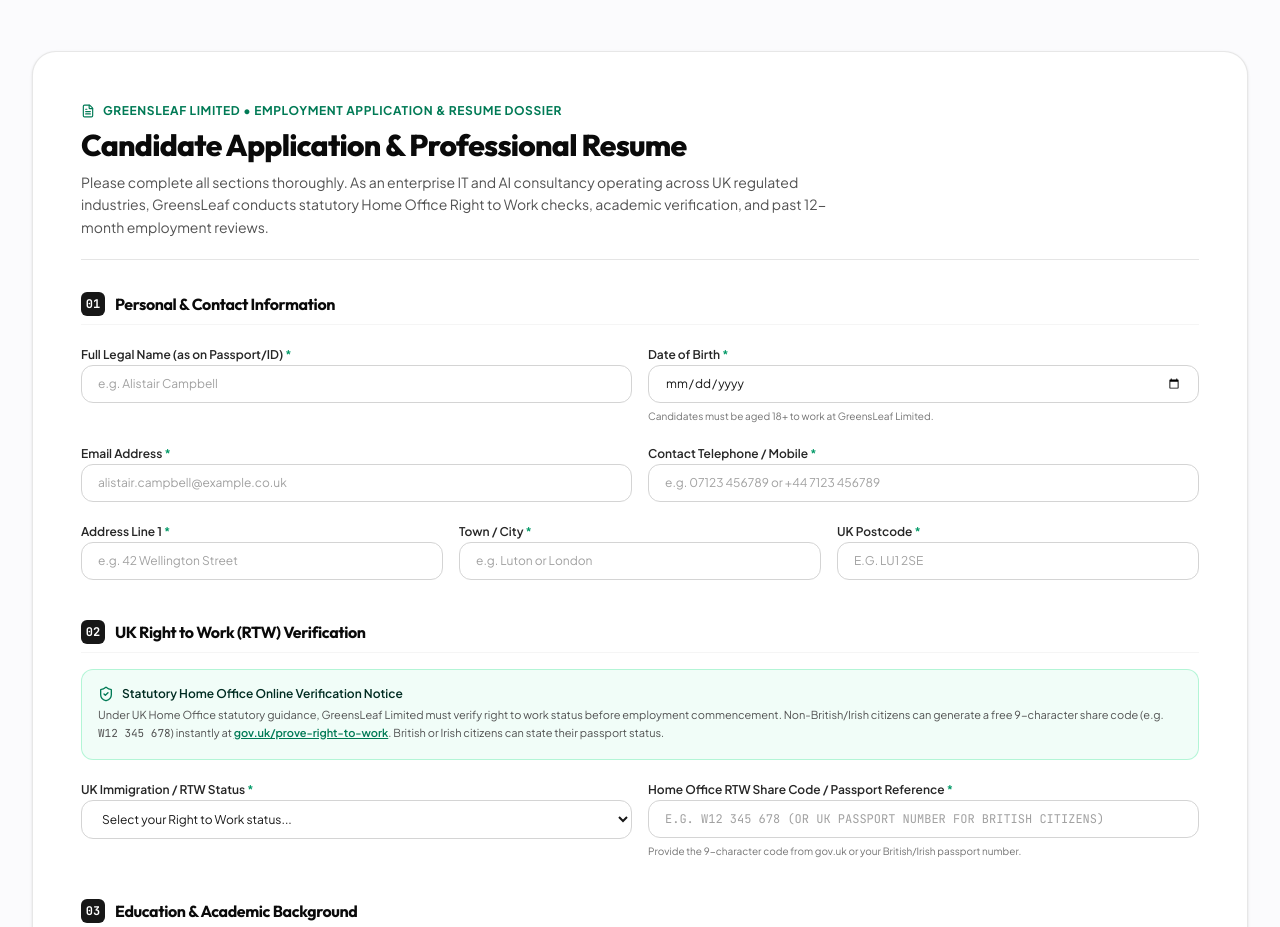
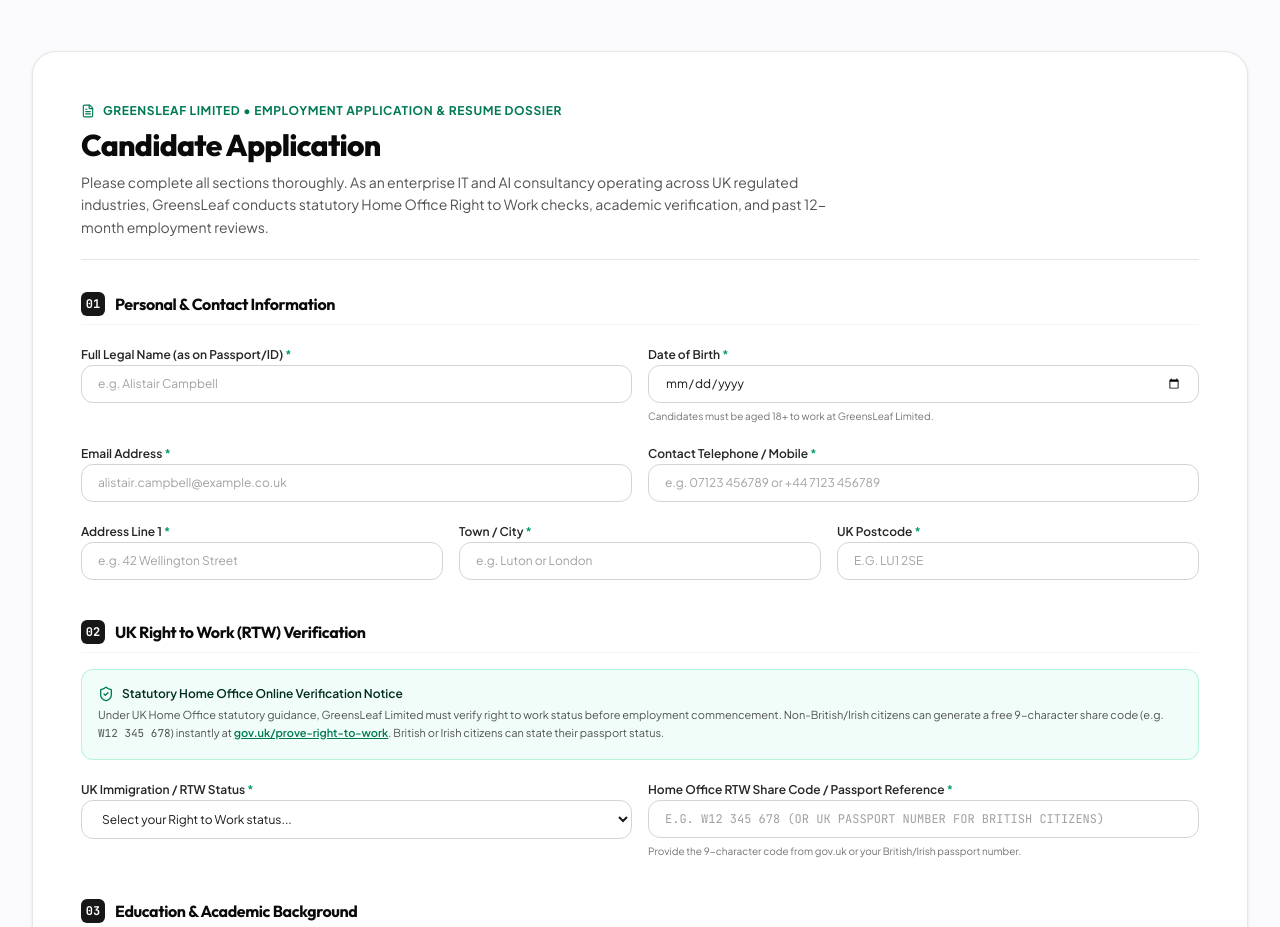
Before and after one commit to Cgn26/offshore, a React (Vite) app: page /careers in a window 1280 px wide. Shown: the part 2720-3647 px from the top of the page. Built offline with nearby package versions, Linux system fonts and the light colour scheme; the HTML template or start-up script is replaced by a standard one.

Commit message:
Update heading in Careers page
Removed 'Professional Resume' from the heading.

```diff
--- a/src/pages/Careers.jsx
+++ b/src/pages/Careers.jsx
@@ -342,7 +342,7 @@ export default function Careers() {
             <span>GreensLeaf Limited &bull; Employment Application &amp; Resume Dossier</span>
           </div>
           <h2 className="text-2xl sm:text-3xl font-heading font-extrabold text-neutral-950">
-            Candidate Application &amp; Professional Resume
+            Candidate Application
           </h2>
           <p className="text-xs sm:text-sm text-neutral-600 leading-relaxed max-w-3xl">
             Please complete all sections thoroughly. As an enterprise IT and AI consultancy operating across UK regulated industries, GreensLeaf conducts statutory Home Office Right to Work checks, academic verification, and past 12-month employment reviews.
```
